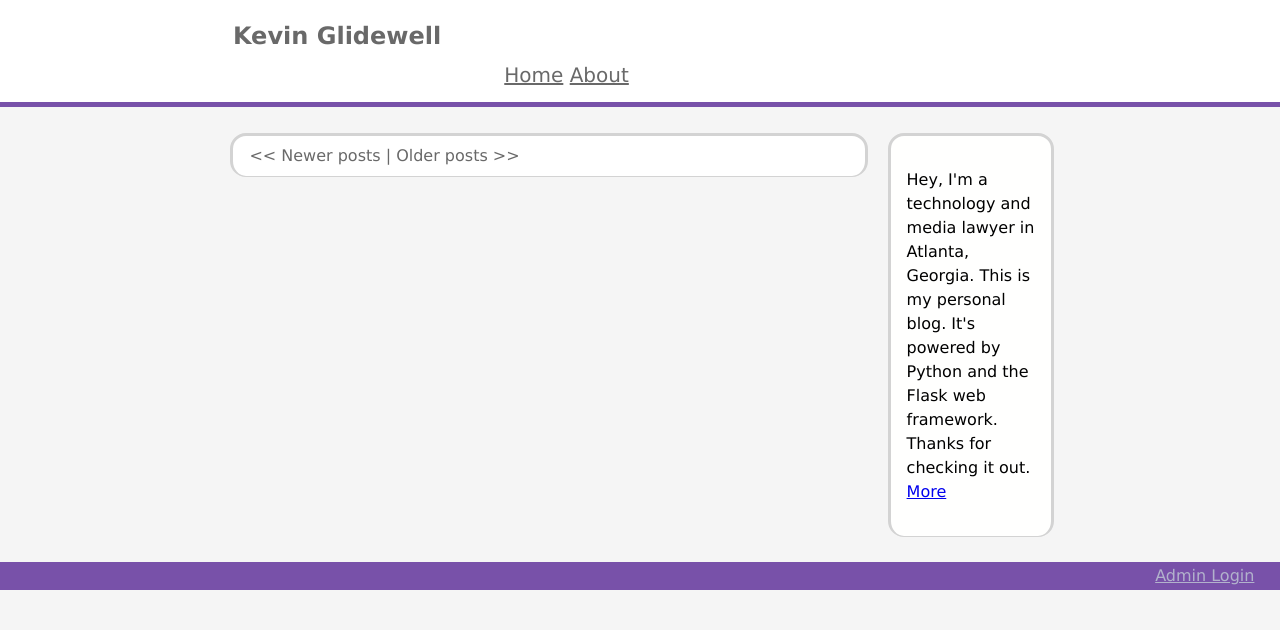
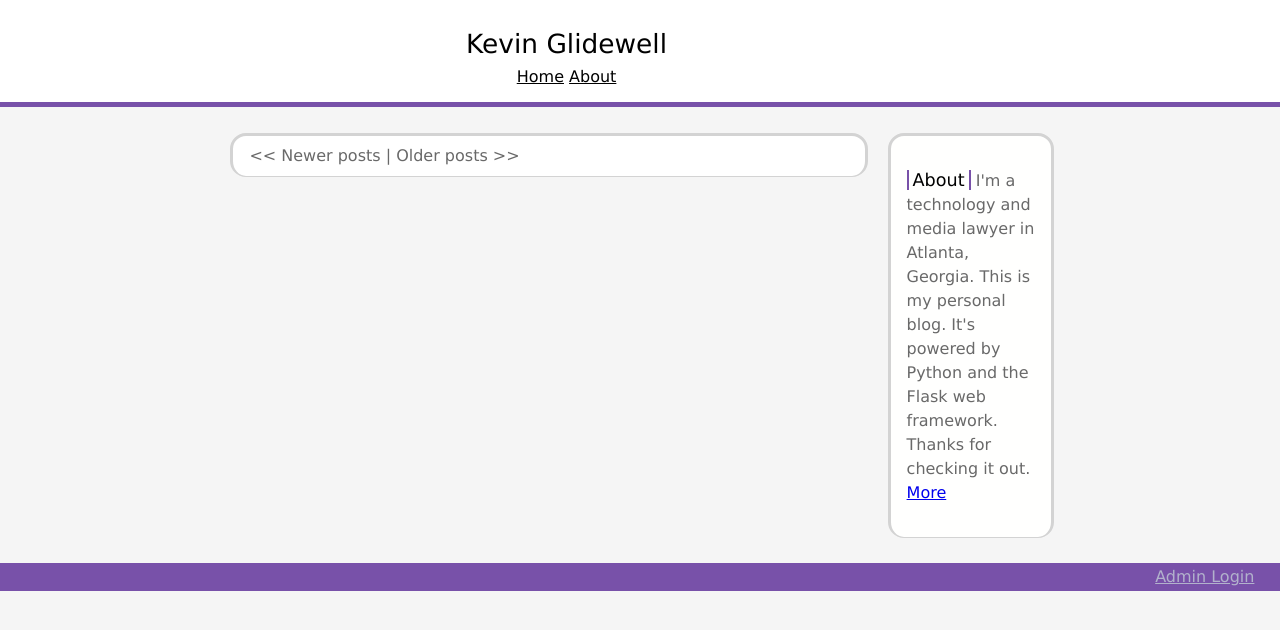
Before and after one commit to kpglide/blog, a Flask app: page / in a window 1280 px wide. Shown: the top 630 px of the page. Run offline with Flask 2, Linux system fonts and the light colour scheme; data that the repository does not hold is empty; some libraries are stand-ins or nearby versions.

Commit message:
updated styles

```diff
--- a/app/static/base_styles.css
+++ b/app/static/base_styles.css
@@ -19,19 +19,16 @@ body {
 	border-bottom-color: #7851a9;
 }
 
-#masthead h2 {
-	margin: 1.5% 1.5%;
-}
-
 #masthead h2 a {
 	text-decoration: none;
+	font-size: 110%;
+	font-weight: 450;
 }
 
 #masthead ul {
 	text-align: center;
 	line-height: 50%;
 	margin-right: 15%;
-	font-size: 125%;
 }
 
 #masthead li {
@@ -39,7 +36,7 @@ body {
 }
 
 #masthead a {
-	color: #696969;
+	color: black;
 }
 
 /* Styles for main Index page, including blog post container,
@@ -93,6 +90,19 @@ and post title, body and byline styles */
 	border-style: solid;
 	border-color: LightGray;
 	border-bottom-width: thin;
+	color: #696969;
+}
+
+#sidebar div {
+	display: inline;
+	border-right-style: solid;
+	border-right-width: 2.5px;
+	border-left-style: solid;
+	border-left-width: 2.5px;
+	padding: 0 4px;
+	color: black;
+	font-size: 110%;
+	border-color: #7851a9;
 }
 
 /* Additional styles for Admin page, including login form */
@@ -197,8 +207,13 @@ and post title, body and byline styles */
 /* Style rules for screens @ least 780 px */
 @media screen and (min-width: 780px) {
 
-#masthead h2 {
-	margin: 1.5% 0 1% 18%;
+#masthead ul {
+	line-height: 75%
+}
+
+#masthead h2 a {
+	text-decoration: none;
+	font-size: 110%
 }
 
 #post {
--- a/app/templates/base.html
+++ b/app/templates/base.html
@@ -23,8 +23,8 @@
 
 	<div id="masthead">
 		<hgroup>
-			<h2><a href="/index">Kevin Glidewell</a></h2>
 			<ul>
+				<li><h2><a href="/index">Kevin Glidewell</a></h2></li><br>
 				<li><a href="{{url_for('index')}}">Home</a></li>
 				<li><a href="{{url_for('about')}}">About</a></li>
 			</ul>
--- a/app/templates/index.html
+++ b/app/templates/index.html
@@ -22,9 +22,7 @@
 </div>
 
 <div id="sidebar">
-	<p>Hey, I'm a technology and media lawyer in Atlanta, Georgia.  This is my
-	personal blog.  It's powered by Python and the Flask web
-	framework.  Thanks for checking it out.  <a href="{{ url_for('about') }}">More</a></p>
+	<p><div>About</div> I'm a technology and media lawyer in Atlanta, Georgia.  This is my personal blog.  It's powered by Python and the Flask web framework.  Thanks for checking it out.  <a href="{{ url_for('about') }}">More</a></p>
 </div>
 
 {% endblock %}
```
